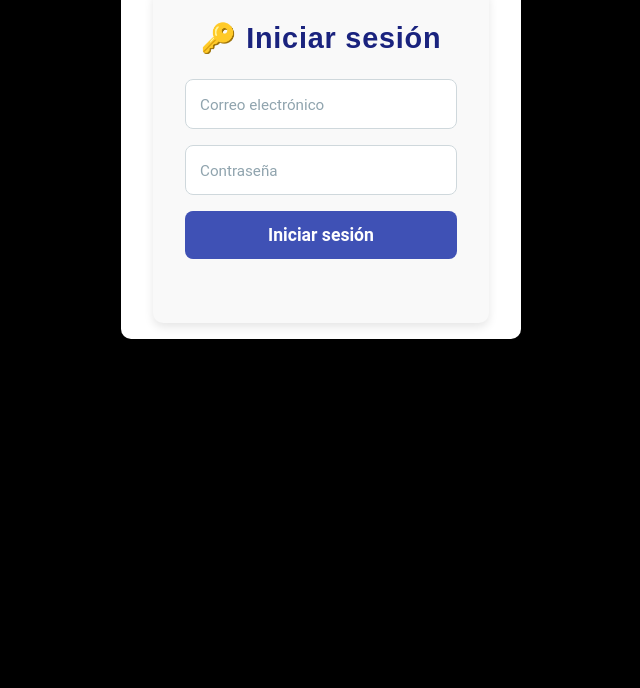
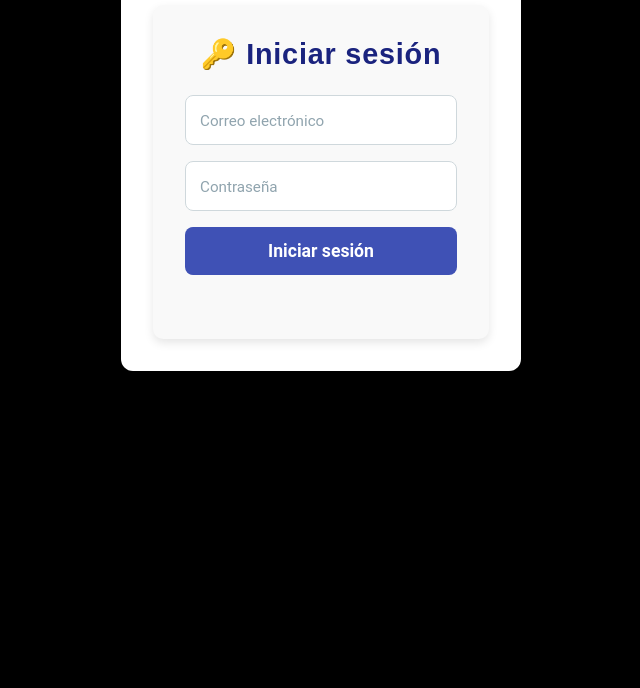
Before and after one commit to paginawebdemos/lunamagica, a website: page public/admin.html in a window 1280 px wide. Shown: the part 112-800 px from the top of the page, without its empty margins (319-959 px from the left). Drawn offline with nearby package versions, Linux system fonts and the light colour scheme.

Commit message:
Update styles.css

```diff
--- a/public/styles.css
+++ b/public/styles.css
@@ -2015,3 +2015,14 @@ form button:hover {
         font-size: 0.8rem;
     }
 }
+
+/* Estilo general para el contenedor del administrador */
+#admin-section {
+    max-width: 800px; /* Reducido para un mejor ajuste */
+    margin: 2rem auto;
+    background: #fff;
+    border-radius: 12px;
+    box-shadow: 0 6px 20px rgba(0, 0, 0, 0.15);
+    padding: 2rem;
+    animation: fadeIn 0.5s ease-in-out;
+}
```
